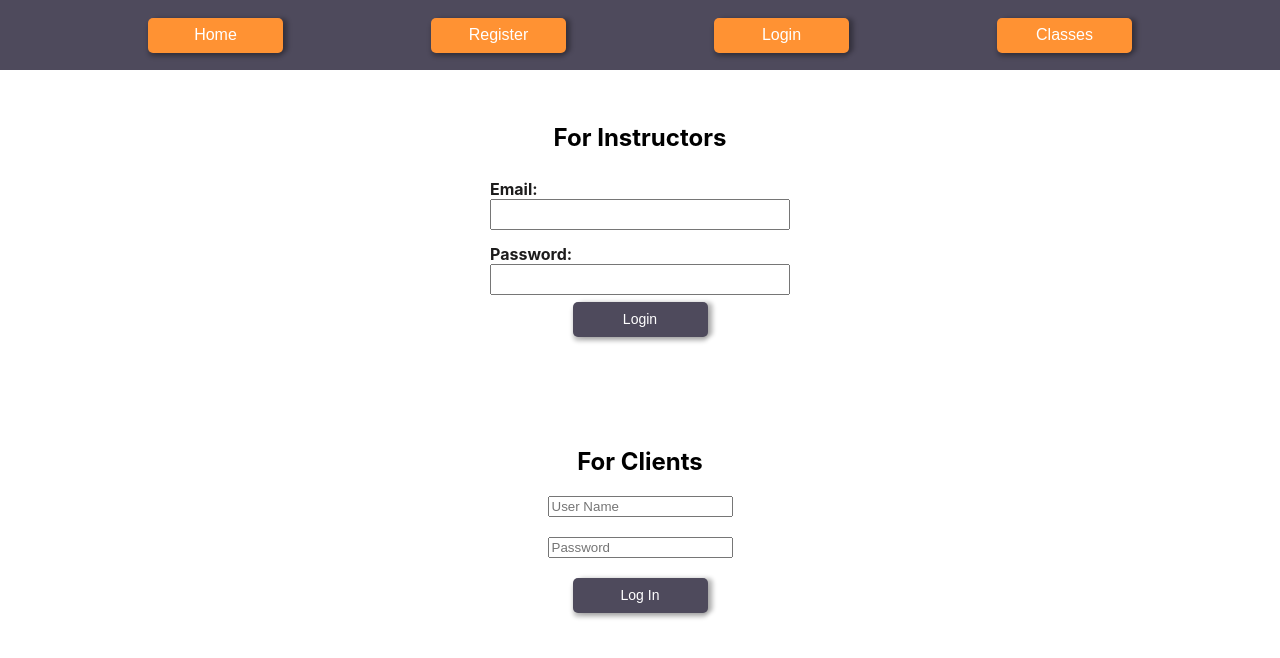
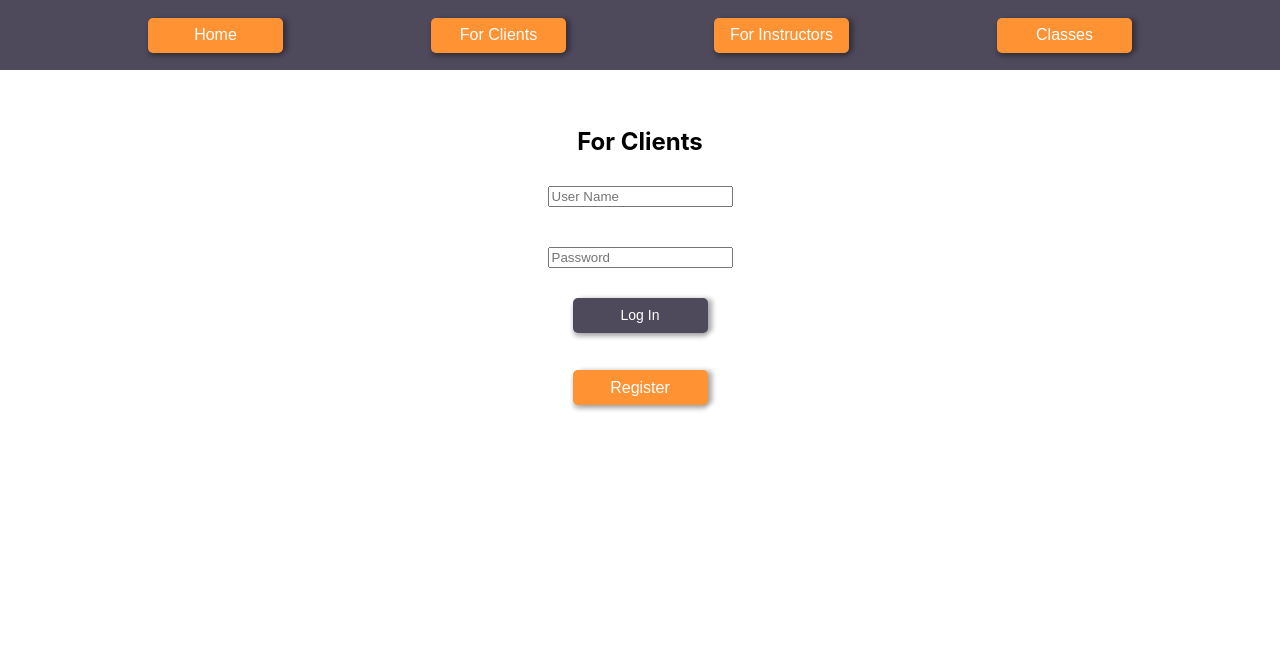
Before and after one commit to BW-Anywhere-Fitness-1/front-end, a React (Create React App) app in the folder fitness-app/: page /login in a window 1280 px wide. Shown: the top 658 px of the page. Built offline with nearby package versions, Linux system fonts and the light colour scheme.

Commit message:
started working with authentication, not done yet

```diff
--- a/fitness-app/src/App.css
+++ b/fitness-app/src/App.css
@@ -84,6 +84,16 @@ body {
 	margin: 20px;
 	text-align: center;
 }
+.loginForm {
+	display: flex;
+	flex-direction: column;
+
+	align-items: center;
+}
+.form {
+	/* border: solid yellow; */
+	margin: 10px;
+}
 /* .App-logo {
 	height: 40vmin;
 	pointer-events: none;
--- a/fitness-app/src/App.js
+++ b/fitness-app/src/App.js
@@ -1,5 +1,5 @@
 import React from "react";
-import { Route } from "react-router-dom";
+import { BrowserRouter as Router, Route, Switch } from "react-router-dom";
 import "./App.css";
 import Home from "./Components/Home";
 import RegistrationForm from "./Components/RegistrationForm";
@@ -8,28 +8,24 @@ import Nav from "./Components/Nav";
 import ClassData from "./Components/ClassData";
 import Login from "./Components/Login";
 import { ClassProvider } from "./Components/ClassContext";
-import ClassList from './Components/ClassList'
+import ClassList from "./Components/ClassList";
+import PrivateRoute from "./Components/PrivateRoute";
 
 function App() {
 	return (
 		<div className='App'>
 			<ClassProvider>
-				<Nav />
+				<Router>
+					<Nav />
 
-				<Route exact path='/'>
-					<Home />
-				</Route>
-				<Route exact path='/register'>
-					<RegistrationForm />
-				</Route>
-				<Route exact path='/login'>
-					<InstructorLogin />
-					<Login />
-				</Route>
-				<Route exact path='/classes'>
-					{/* <ClassData /> */}
-					<ClassList/>
-				</Route>
+					<Switch>
+						<PrivateRoute path='/classes' component={ClassList} />
+						<Route path='/instructorLogin' component={InstructorLogin} />
+						<Route path='/login' component={Login} />
+						<Route exact path='/' component={Home} />
+						<Route exact path='/register' component={RegistrationForm} />
+					</Switch>
+				</Router>
 			</ClassProvider>
 		</div>
 	);
--- a/fitness-app/src/Components/InstructorLogin.js
+++ b/fitness-app/src/Components/InstructorLogin.js
@@ -45,7 +45,7 @@ export default function InstructorLogin() {
           .catch(err => {
               console.log("error", err);
               setError({
-                  ...error, [e.target.name]: err.error[0]});
+                  ...error, [e.target.name]: err.errors[0]});
           });
 
           setUser({
--- a/fitness-app/src/Components/Login.js
+++ b/fitness-app/src/Components/Login.js
@@ -1,6 +1,7 @@
 import React, { useState } from "react";
+import { Link } from 'react-router-dom';
 
-// import { AxiosWithAuth } from "../utils/AxiosWithAuth";
+import { AxiosWithAuth } from './utils/AxiosWithAuth';
 
 const Login = (props) => {
 	const [credentials, setCredentilas] = useState({
@@ -13,26 +14,25 @@ const Login = (props) => {
 			[e.target.name]: e.target.value,
 		});
 	};
-	// const login = (e) => {
-	// 	e.preventDefault();
-	// 	console.log(credentials);
-	// 	AxiosWithAuth()
-	// 		.post("/login", credentials)
-	// 		.then((res) => {
-	// 			localStorage.setItem("token", res.data.payload);
-	// 			props.history.push("/bubbles");
-	// 		})
-	// 		.catch((err) => {
-	// 			console.log(err);
-	// 		});
-	// };
+	const login = (e) => {
+		e.preventDefault();
+		console.log(credentials);
+		AxiosWithAuth()
+			.post("/login", credentials)
+			.then((res) => {
+				localStorage.setItem("token", res.data.payload);
+				props.history.push("/classes");
+			})
+			.catch((err) => {
+				console.log(err);
+			});
+	};
 	return (
-		<section className='loginForm'>
-			{/* <form onSubmit={login}> */}
-			<form className='registerForm'>
+		<div className='loginForm'>
+			<form onSubmit={login} className='registerForm'>
 				<h2>For Clients</h2>
 				<input
-				 className='inputForm'
+					className='inputForm'
 					type='text'
 					name='username'
 					placeholder='User Name'
@@ -55,7 +55,8 @@ const Login = (props) => {
 					Log In
 				</button>
 			</form>
-		</section>
+            <button className='nav-btn'> <Link to="/register" className='nav-link'>Register</Link></button>
+		</div>
 	);
 };
 
--- a/fitness-app/src/Components/Nav.js
+++ b/fitness-app/src/Components/Nav.js
@@ -6,8 +6,9 @@ export default function Nav() {
         <div>
             <nav className='nav'>
                 <button className='nav-btn'> <Link to="/" className='nav-link'>Home</Link></button>
-                <button className='nav-btn'> <Link to="/register" className='nav-link'>Register</Link></button>
-                <button className='nav-btn'> <Link to="/login" className='nav-link'>Login</Link></button>
+                {/* <button className='nav-btn'> <Link to="/register" className='nav-link'>Register</Link></button> */}
+                <button className='nav-btn'> <Link to="/login" className='nav-link'>For Clients</Link></button>
+                <button className='nav-btn'> <Link to="/instructorLogin" className='nav-link'>For Instructors</Link></button>
                 <button className='nav-btn'> <Link to="/classes" className='nav-link'>Classes</Link></button>
             </nav>
 
--- /dev/null
+++ b/fitness-app/src/Components/PrivateRoute.js
@@ -0,0 +1,19 @@
+import React from "react";
+import { Route, Redirect } from "react-router-dom";
+
+const PrivateRoute = ({ component: Component, ...rest }) => {
+  return (
+    <Route
+      {...rest}
+      render={props => {
+        if (localStorage.getItem("token")) {
+          return <Component {...props} />;
+        } else {
+          return <Redirect to="/login" />;
+        }
+      }}
+    />
+  );
+};
+
+export default PrivateRoute;
--- /dev/null
+++ b/fitness-app/src/Components/utils/AxiosWithAuth.js
@@ -0,0 +1,12 @@
+import axios from "axios";
+
+export const AxiosWithAuth = () => {
+	const token = localStorage.getItem("token");
+
+	return axios.create({
+		baseURL: "",
+		headers: {
+			Authorization: token,
+		},
+	});
+};
```
